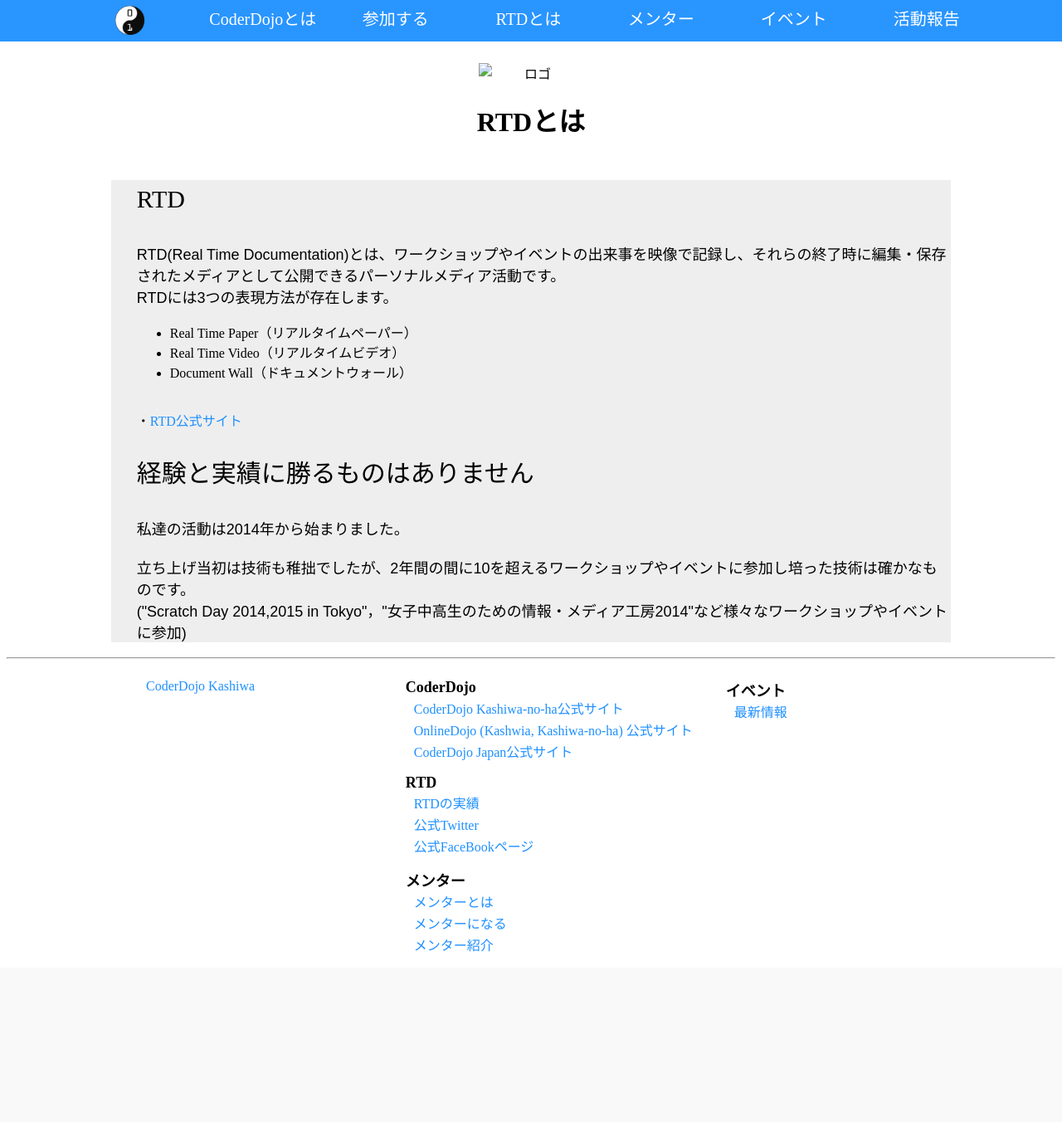
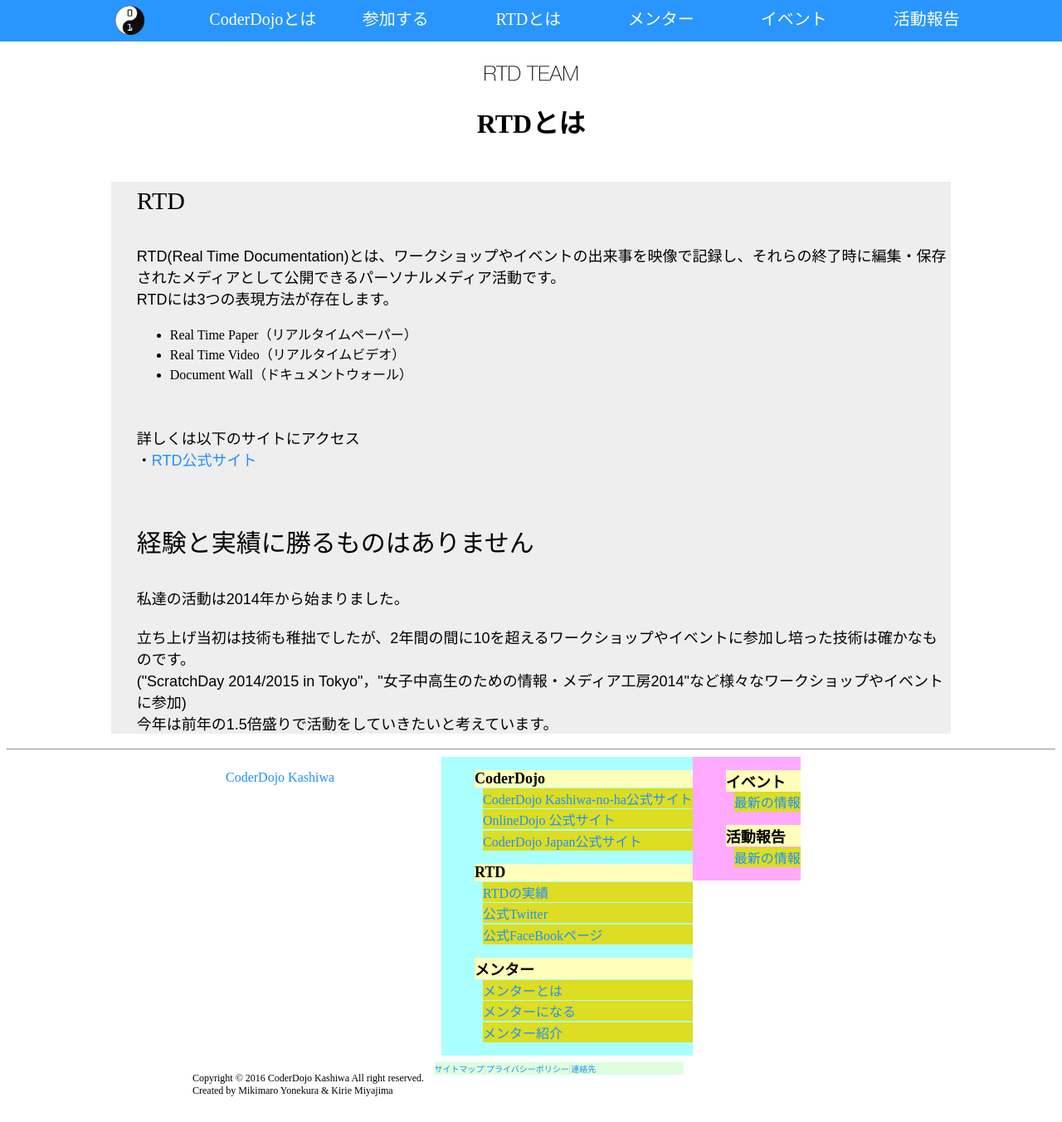
Before and after one commit to Mikimaro/CDK_HP, a PHP site: page /rtd.php in a window 1280 px wide. Shown: the whole page at 83% size. Before the commit the page ends 1147 px from the top, so only its background shows below. Run offline with PHP 8.4, Linux system fonts and the light colour scheme; some libraries are stand-ins or nearby versions.

Commit message:
いろいろいじったよ！ フッター強化中

```diff
--- a/footer.php
+++ b/footer.php
@@ -3,11 +3,11 @@
 
 <div id="footer">
 
+	<div id="footer-contents">
+
+		<div id="footerLinks" class="clearfix">
+
 			<div class="fb-page" data-href="https://www.facebook.com/CoderDojokashiwa/" data-tabs="timeline" data-width="80%" data-height="400" data-small-header="false" data-adapt-container-width="true" data-hide-cover="false" data-show-facepile="true"><div class="fb-xfbml-parse-ignore"><blockquote cite="https://www.facebook.com/CoderDojokashiwa/"><a href="https://www.facebook.com/CoderDojokashiwa/">CoderDojo Kashiwa</a></blockquote></div></div>
-
-
-
-	<div id="footerLinks">
 
 			<div class="linksLeft">
 
@@ -19,7 +19,7 @@
 
 						<?php
 
-						$CoderDojoName = array("CoderDojo Kashiwa-no-ha公式サイト","OnlineDojo (Kashwia, Kashiwa-no-ha) 公式サイト","CoderDojo Japan公式サイト");
+							$CoderDojoName = array("CoderDojo Kashiwa-no-ha公式サイト","OnlineDojo 公式サイト","CoderDojo Japan公式サイト");
 
 							$CoderDojoURL = array("http://coderdojo-kashiwa.com","http://coderdojo-kashiwa.com/kashiwanoha","http://onlinedojo.coderdojo-kashiwa.com","http://www.coderdojo.jp/");
 
@@ -81,7 +81,7 @@
 
 						<?php
 
-						$Text = array("最新情報");
+							$Text = array("最新の情報");
 
 							$URL = array("#");
 
@@ -91,9 +91,55 @@
 						?>
 
 					</ul>
+				</div>
+
+				<div>
+
+					<ul>
+
+						<h1>活動報告</h1>
+
+						<?php
+
+							$Text = array("最新の情報");
+
+							$URL = array("#");
+
+							for ($i= 0; $i < count($Text); $i++) {
+								print("<li><a href='{$URL[$i]}'>{$Text[$i]}</a></li>");
+							}
+
+						?>
+					</ul>
+				</div>
+			</div>
 
 		</div>
+
+		<div id="mere" class="clearfix">
+
+			<div id="copyright">
+
+				<p>Copyright © 2016 CoderDojo Kashiwa All right reserved.<br>
+				Created by Mikimaro Yonekura & Kirie Miyajima
+				</p>
+
 			</div>
+
+			<div id="aux">
+
+				<?php
+					$Name = array('サイトマップ','プライバシーポリシー','連絡先');
+
+					$URL = array('#','#','#');
+
+					for ($i= 0; $i < count($Name); $i++) {
+						print("<a href='{$URL[$i]}' class='aux-contents'>$Name[$i]</a>");
+					}
+				?>
+
+			</div>
+
 		</div>
 </div>
 
--- a/memtor.php
+++ b/memtor.php
@@ -11,8 +11,6 @@
 ?>
 
 <div id="conteiner">
-
-	<h1 class="text">メンター</h1>
 
 	<p class="text">
 		CoderDojo Kashiwa & Kashiwa-no-haのメンターを紹介します。
--- a/rtd.php
+++ b/rtd.php
@@ -5,7 +5,7 @@
 <div id="pageTitle">
 
 	<br>
-	<img src="#" class="headerLogo" alt="ロゴ">
+	<img src="image/rtdLogo.png" class="headerLogo" alt="ロゴ">
 	<h1 class="headline">RTDとは</h1>
 
 </div>
@@ -24,8 +24,9 @@
 					RTD(Real Time Documentation)とは、ワークショップやイベントの出来事を映像で記録し、それらの終了時に編集・保存されたメディアとして公開できるパーソナルメディア活動です。<br>
 
 					RTDには3つの表現方法が存在します。<br>
+				</p>
 
-					<ul>
+				<ul>
 
 					<?php
 						$rtdType = array("Real Time Paper（リアルタイムペーパー）","Real Time Video（リアルタイムビデオ）","Document Wall（ドキュメントウォール）");
@@ -34,15 +35,20 @@
 							print("<li>{$rtdType[$i]}</li>");
 						}
 					?>
-					</ul>
+				</ul>
 
-					<br>
+				<br>
+
+				<p class="text">
+					詳しくは以下のサイトにアクセス<br>
 
 					・<a href="http://coderdojo-kashiwa.com/rtd/" target="blank_">RTD公式サイト</a>
 
 				</p>
 
 			</div>
+
+			<br>
 
 			<div>
 				<p class="title">経験と実績に勝るものはありません</p>
@@ -52,10 +58,9 @@
 
 					立ち上げ当初は技術も稚拙でしたが、2年間の間に10を超えるワークショップやイベントに参加し培った技術は確かなものです。<br>
 
-					("Scratch Day 2014,2015 in Tokyo"，"女子中高生のための情報・メディア工房2014"など様々なワークショップやイベントに参加)<br>
+					("ScratchDay 2014/2015 in Tokyo"，"女子中高生のための情報・メディア工房2014"など様々なワークショップやイベントに参加)<br>
 
-
-
+					今年は前年の1.5倍盛りで活動をしていきたいと考えています。
 				</p>
 			</div>
 		</div>
--- a/style/style.css
+++ b/style/style.css
@@ -1,5 +1,5 @@
 body{
-	font-family: "HelveticaNeue-UltraLight";
+	font-family: 'HelveticaNeue-UltraLight';
 	width: 100%
 	height: 100%;
 	min-width: 990px;
@@ -9,6 +9,22 @@
 	color: #1E90FF;
 	text-decoration: none;
 }
+
+.clearfix:after {
+content: ".";
+display: block;
+height: 0;
+clear: both;
+visibility: hidden;
+}
+
+/*== float解除 ==*/
+.clearfix {display: inline-table;}
+
+/* Hides from IE-mac \*/
+* html .clearfix {height: 1%;}
+.clearfix {display: block;}
+/* End hide from IE-mac */
 
 
 /*== MENU ==*/
@@ -30,7 +46,7 @@
 	text-decoration: none;
 	color: white;
 	font-size: 20px;
-	font-family: HelveticaNeue-UltraLight;
+	font-family: 'HelveticaNeue-UltraLight';
 	font-weight: 100px;
 }
 
@@ -64,7 +80,7 @@
 /*== pタグ周り ==*/
 .title{
 	font-size: 30px;
-	font-family: HelveticaNeue-UltraLight;
+	font-family: 'HelveticaNeue-UltraLight';
 	line-height: 1.5em;
 }
 
@@ -77,7 +93,7 @@
 .text{
 	text-align: left;
 	font-size: 18px;
-	font-family: 'ヒラギノ角ゴ Pro W3','Hiragino Kaku Gothic Pro','メイリオ',Meiryo,'ＭＳ Ｐゴシック',sans-serif;
+	font-family: 'ヒラギノ角ゴ Pro W3','Hiragino Kaku Gothic Pro','メイリオ','Meiryo','ＭＳ Ｐゴシック',sans-serif;
 }
 
 #title{
@@ -216,50 +232,78 @@
 	position: absolute;
 }
 
-#footer img{
-	width: 8%;
-	margin: 20px;
-}
-
-#footerImages{
-	float: left;
-}
-
 #footerLinks{
-	float: left;
-	margin-left: 1%;
+	margin: 0;
+	padding: 0;
 }
 
 #footerLinks ul{
 	list-style: none;
 }
 
-#footerLinks h1{
-	font-size: 18px;
-	margin: 0;
-	padding: 0;
-	margin-bottom: 0.5%;
-}
-
 #footerLinks li{
 	margin: 0.5% 0;
 	margin-left: 10px;
+	background-color: #dd2;
+}
+
+#footerLinks h1{
+	margin: 0;
+	padding: 0;
+	font-size: 18px;
+	margin-bottom: 0.5%;
+	background-color: #ffb;
+}
+
+#footer-contents{
+	width: 65%;
+	margin: 0 auto;
+	padding: 0 2%;
 }
 
 .linksLeft{
 	float: left;
+	background-color: #aff;
 }
 
 .linksRight{
 	float: left;
+	background-color: #faf;
+}
+
+#mere{
+	margin: 1% 0;
+}
+
+#copyright{
+	font-size: 12px;
+	margin-right: 1.5%;
+	float: left;
+}
+
+#aux{
+	background-color: #dfd;
+	font-size: 10px;
+	width: 300px;
+	float: left;
+}
+
+.aux-contents{
+	border-right: 1px solid #ddd;
+	margin-right: 0.5%;
+}
+
+.aux-contents:last-child{
+	border: none;
+	margin: 0;
+	padding: 0;
 }
 
 .fb-page{
 	margin: 0;
 	padding: 0;
-	margin-left: 10%;
+	width: 300px;
 	float: left;
-	width: 300px;
 
 }
 
```
Also changed, not shown: image/rtdLogo.png. Lines whose indentation alone changed are shown as unchanged.
